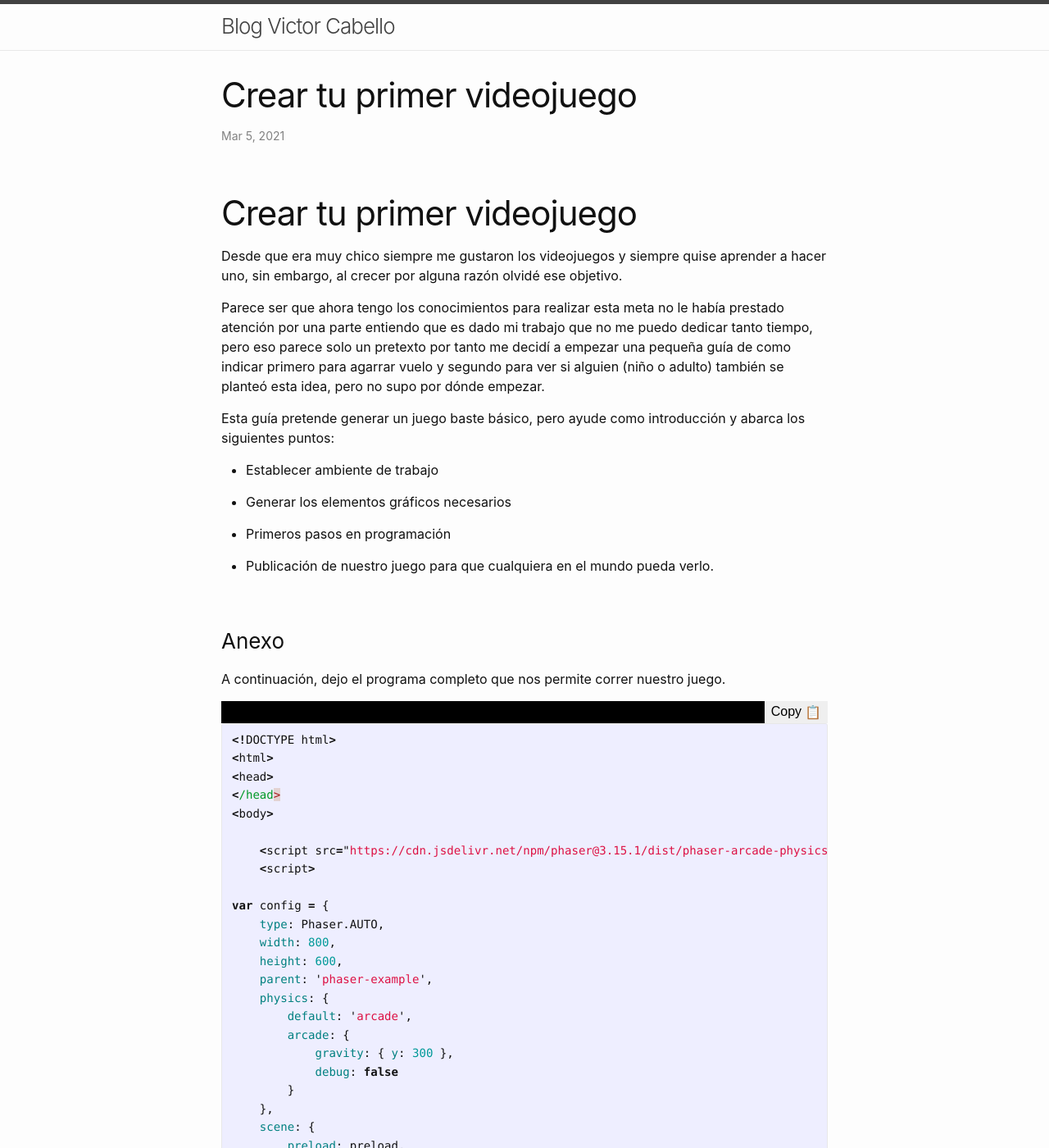
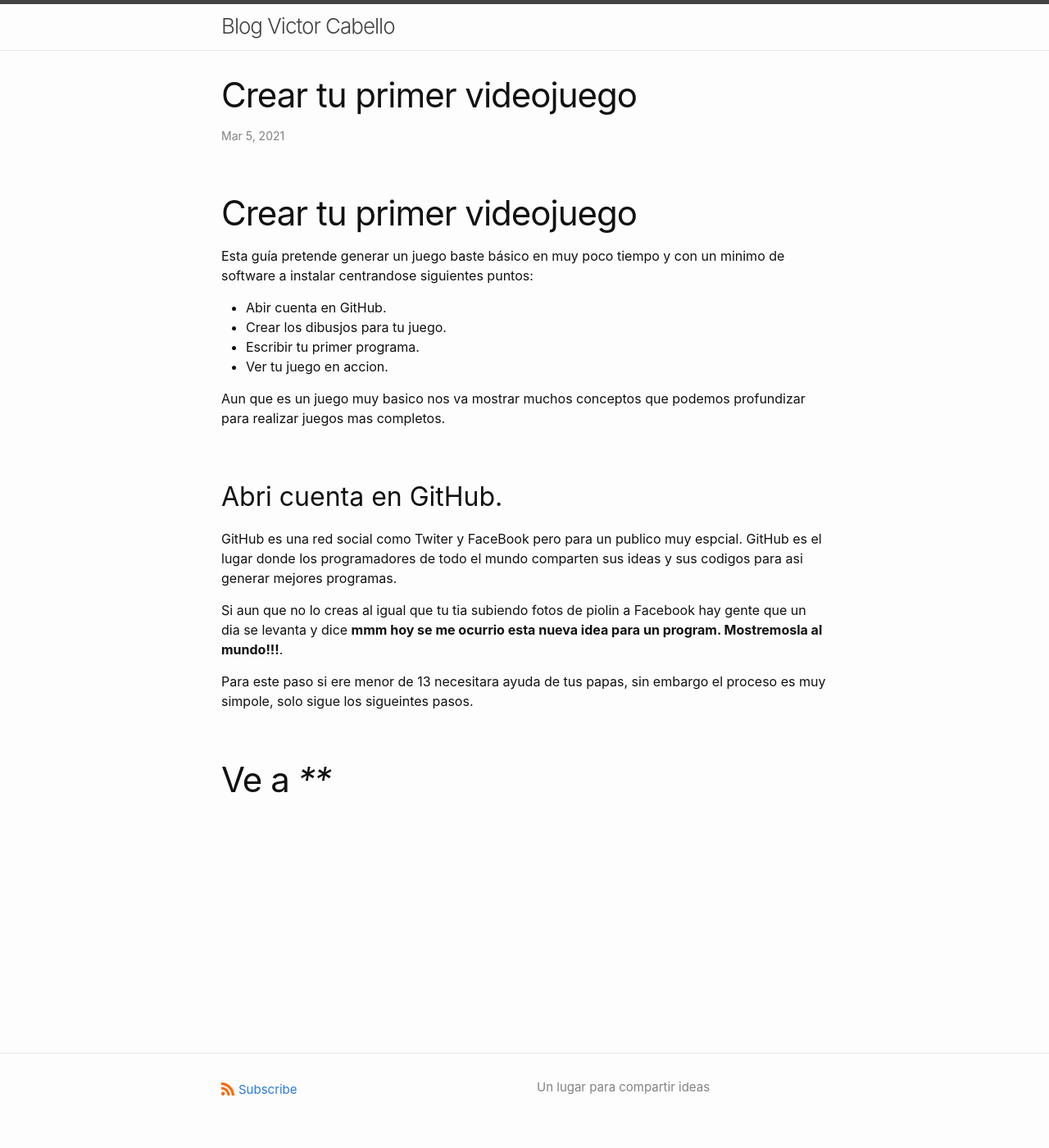
Before and after one commit to VictorCabello/VictorCabello.github.io, a Jekyll site: the page built from _posts/2021-03-05-videogame1.md, in a window 1280 px wide and 1400 px high. Shown: the whole window at 82% size. Built offline with Jekyll 4.4.1, drawn with Linux system fonts in a browser that asks for light colours; some of the changed text lies outside the part shown.

Commit message:
incread my post regaring game dev

````diff
--- a/_posts/2021-03-05-videogame1.md
+++ b/_posts/2021-03-05-videogame1.md
@@ -13,212 +13,22 @@ categories:
 
 # Crear tu primer videojuego
 
-Desde que era muy chico siempre me gustaron los videojuegos y siempre quise
-aprender a hacer uno, sin embargo, al crecer por alguna razón olvidé ese
-objetivo.
 
-Parece ser que ahora tengo los conocimientos para realizar esta meta no le había
-prestado atención por una parte entiendo que es dado mi trabajo que no me puedo
-dedicar tanto tiempo, pero eso parece solo un pretexto por tanto me decidí a
-empezar una pequeña guía de como indicar primero para agarrar vuelo y segundo
-para ver si alguien (niño o adulto) también se planteó esta idea, pero no supo
-por dónde empezar.
+Esta guía pretende generar un juego baste básico en muy poco tiempo y con un minimo de software a instalar centrandose siguientes puntos:
 
-Esta guía pretende generar un juego baste básico, pero ayude como introducción y
-abarca los siguientes puntos:
+-   Abir cuenta en GitHub.
+-   Crear los dibusjos para tu juego.
+-   Escribir tu primer programa.
+-   Ver tu juego en accion.
 
--   Establecer ambiente de trabajo
+Aun que es un juego muy basico nos va mostrar muchos conceptos que podemos profundizar para realizar juegos mas completos.
 
--   Generar los elementos gráficos necesarios
+## Abri cuenta en GitHub.
 
--   Primeros pasos en programación
+GitHub es una red social como Twiter y FaceBook pero para un publico muy espcial. GitHub es el lugar donde los programadores de todo el mundo comparten sus ideas y sus codigos para asi generar mejores programas.
 
--   Publicación de nuestro juego para que cualquiera en el mundo pueda verlo.
+Si aun que no lo creas al igual que tu tia subiendo fotos de piolin a Facebook hay gente que un dia se levanta y dice **mmm hoy se me ocurrio esta nueva idea para un program. Mostremosla al mundo!!!**.
 
-### Anexo
+Para este paso si ere menor de 13 necesitara ayuda de tus papas, sin embargo el proceso es muy simpole, solo sigue los sigueintes pasos.
 
-A continuación, dejo el programa completo que nos permite correr nuestro juego.
-{%include codeHeader.html %}
-```javascript
-<!DOCTYPE html>
-<html>
-<head>
-</head>
-<body>
-
-    <script src="https://cdn.jsdelivr.net/npm/phaser@3.15.1/dist/phaser-arcade-physics.min.js"></script>
-    <script>
-
-var config = {
-    type: Phaser.AUTO,
-    width: 800,
-    height: 600,
-    parent: 'phaser-example',
-    physics: {
-        default: 'arcade',
-        arcade: {
-            gravity: { y: 300 },
-            debug: false
-        }
-    },
-    scene: {
-        preload: preload,
-        create: create,
-        update: update
-    }
-};
-
-var player;
-var stars;
-var platforms;
-var cursors;
-var movingPlatform;
-
-var game = new Phaser.Game(config);
-
-function preload ()
-{
-    this.load.image('sky', 'cielo.png');
-    this.load.image('ground', 'pasto.png');
-    this.load.image('star', 'estrella.png');
-    this.load.image('dude1', 'amigo1.png');
-    this.load.image('dude2', 'amigo2.png');
-    this.load.image('dude3', 'amigo3.png');
-}
-
-function create ()
-{
-    this.add.image(400, 300, 'sky');
-
-    platforms = this.physics.add.staticGroup();
-
-    platforms.create(400, 568, 'ground').setScale(2).refreshBody();
-
-    // platforms.create(600, 400, 'ground');
-    // platforms.create(50, 250, 'ground');
-    // platforms.create(750, 220, 'ground');
-
-    movingPlatform = this.physics.add.image(400, 400, 'ground');
-
-    movingPlatform.setImmovable(true);
-    movingPlatform.body.allowGravity = false;
-    movingPlatform.setVelocityX(50);
-
-    player = this.physics.add.sprite(100, 450, 'dude');
-
-    player.setBounce(0.2);
-    player.setCollideWorldBounds(true);
-
-    this.anims.create({
-        key: 'run',
-        frames: [
-            { key: 'dude2', frame: null },
-            { key: 'dude3', frame: null },
-         ],
-        frameRate: 10,
-        repeat: -1
-    });
-
-    this.anims.create({
-        key: 'turn',
-        frames: [ { key: 'dude1', frame: 1 } ],
-        frameRate: 20
-    });
-
-    this.anims.create({
-        key: 'right',
-        frames: [
-            { key: 'dude2', frame: null },
-            { key: 'dude3', frame: null },
-         ],
-        frameRate: 10,
-        repeat: -1
-    });
-
-    cursors = this.input.keyboard.createCursorKeys();
-
-    stars = this.physics.add.group({
-        key: 'star',
-        repeat: 11,
-        setXY: { x: 12, y: 0, stepX: 70 }
-    });
-
-    stars.children.iterate(function (child) {
-
-        child.setBounceY(Phaser.Math.FloatBetween(0.4, 0.8));
-
-    });
-
-    this.physics.add.collider(player, platforms);
-    this.physics.add.collider(player, movingPlatform);
-    this.physics.add.collider(stars, platforms);
-    this.physics.add.collider(stars, movingPlatform);
-
-    this.physics.add.overlap(player, stars, collectStar, null, this);
-}
-
-function update ()
-{
-    if (cursors.left.isDown)
-    {
-        player.setFlipX(true);
-        player.setVelocityX(-160);
-
-        player.anims.play('run', true);
-    }
-    else if (cursors.right.isDown)
-    {
-        player.setFlipX(false);
-        player.setVelocityX(160);
-
-        player.anims.play('right', true);
-    }
-    else
-    {
-        player.setVelocityX(0);
-        player.setFlipX(false);
-
-        player.anims.play('turn');
-    }
-
-    if (cursors.up.isDown && player.body.touching.down)
-    {
-        player.setVelocityY(-330);
-    }
-
-    if (movingPlatform.x >= 500)
-    {
-        movingPlatform.setVelocityX(-50);
-    }
-    else if (movingPlatform.x <= 300)
-    {
-        movingPlatform.setVelocityX(50);
-    }
-}
-
-function collectStar (player, star)
-{
-    star.disableBody(true, true);
-}
-
-    var config = {
-        type: Phaser.AUTO,
-        width: 800,
-        height: 600,
-        physics: {
-            default: 'arcade',
-            arcade: {
-                gravity: { y: 200 }
-            }
-        },
-        scene: {
-            preload: preload,
-            create: create
-        }
-    };
-
-    </script>
-
-</body>
-</html>
-```
+# Ve a ****
````
